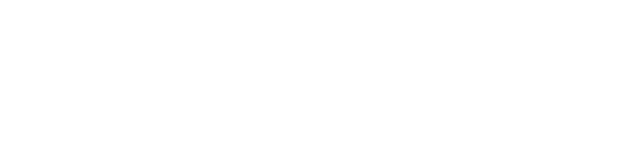
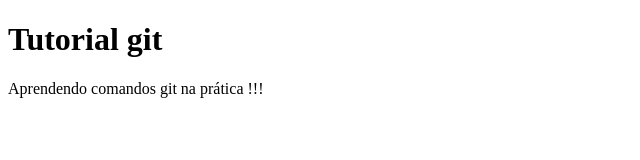
Before and after one commit to tamyurbs/Tutorial-GIT, a plain HTML site: page index.html in a window 1280 px wide. Shown: the whole page, without its empty margins (0-640 px from the left). Drawn offline with Linux system fonts and the light colour scheme.

Commit message:
Criei Titulo e paragráfo e enviei o pdf

```diff
--- a/index.html
+++ b/index.html
@@ -7,6 +7,7 @@
     <title>Tutorial Git</title>
 </head>
 <body>
-
+    <h1>Tutorial git</h1>
+    <p>Aprendendo comandos git na prática !!!</p>
 </body>
 </html>
```
